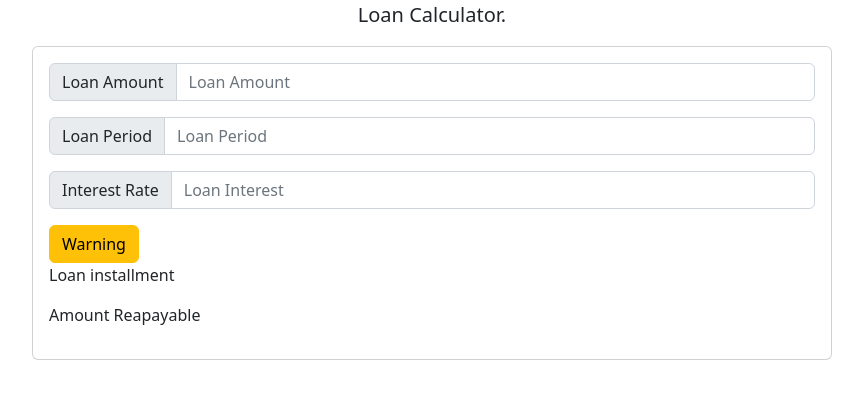
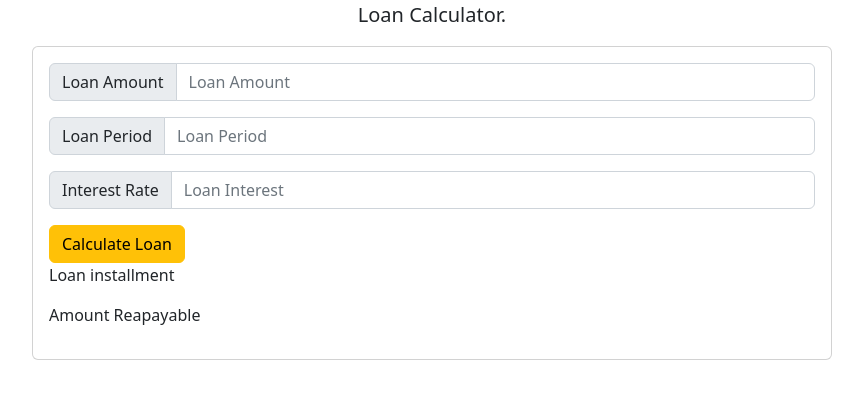
Before and after one commit to kitakagrace/kitaka, a plain HTML site: page index.html in a window 1280 px wide. Shown: the whole page, without its empty margins (208-1071 px from the left). Drawn offline with nearby package versions, Linux system fonts and the light colour scheme.

Commit message:
Removed Some bugs in button name and alert box

```diff
--- a/index.html
+++ b/index.html
@@ -29,7 +29,7 @@
             <span class="input-group-text" id="basic-addon1">Interest Rate</span>
             <input type="text" class="form-control" id="loanInterestInput" placeholder="Loan Interest" aria-describedby="basic-addon1">
           </div>
-          <button type="button" onClick = "loanFunction()" class="btn btn-warning">Warning</button>
+          <button type="button" onClick = "loanFunction()" class="btn btn-warning">Calculate Loan</button>
     <br />
 
     Loan installment <p id = "loanInstallment"></p>
@@ -51,7 +51,6 @@
     document.getElementById("loanInstallment").innerHTML = monthlyLoanInstallment;
     document.getElementById("loanRepayableAmount").innerHTML = monthlyLoanInstallment * loanPeriod;
 
-    alert("Contact Developer")
 }
 
 </script>
```
